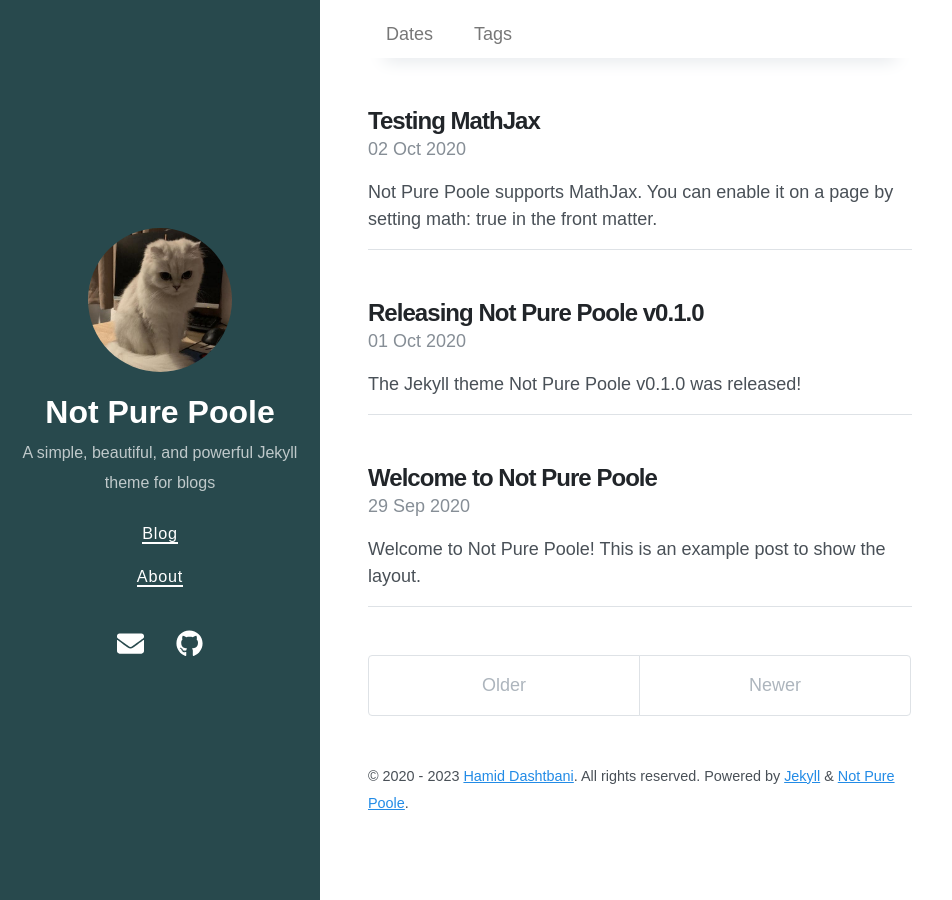
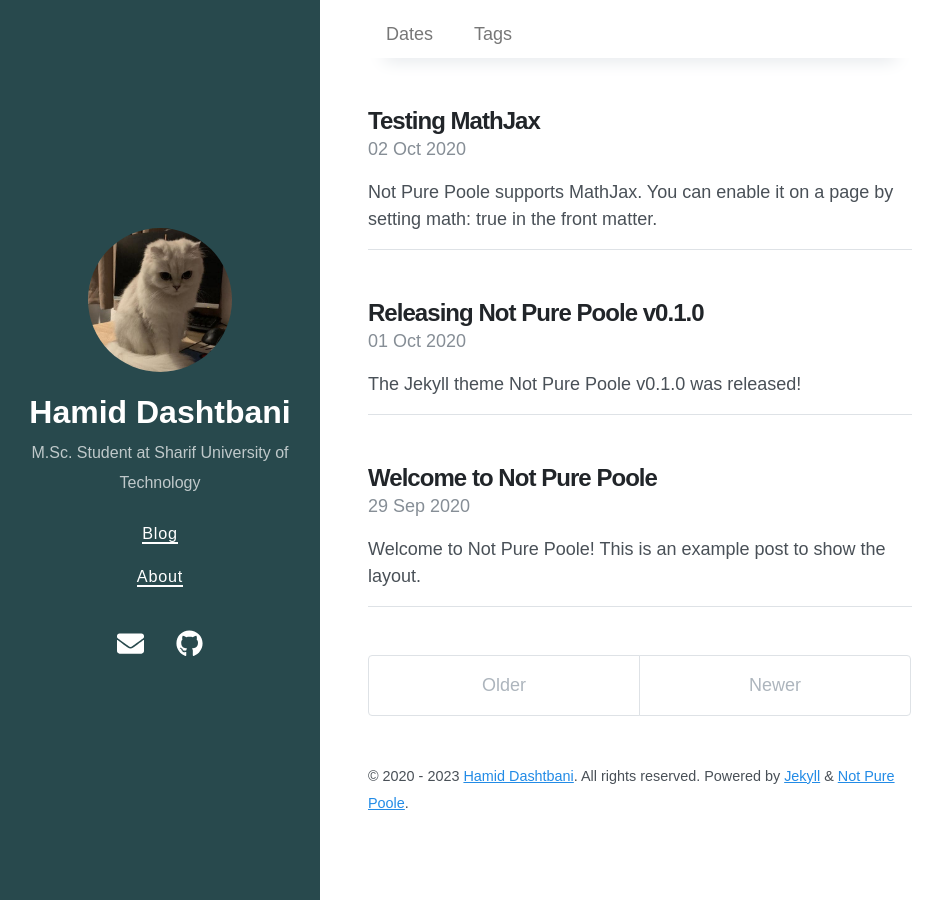
Before and after one commit to HamidDasht/hamiddasht.github.io, a Jekyll site: the page built from index.html, in a window 1280 px wide. Shown: the whole page, without its empty margins (0-952 px from the left). Built offline with Jekyll 4.4.1, drawn with Linux system fonts in a browser that asks for light colours; nearby versions of some CDN libraries; the list of posts is cut into pages by our own code.

Commit message:
init commit

```diff
--- a/_config.yml
+++ b/_config.yml
@@ -1,7 +1,7 @@
 # Setup
-title: Not Pure Poole
-description: A simple, beautiful, and powerful Jekyll theme for blogs
-url: https://vszhub.github.io
+title: Hamid Dashtbani
+description: M.Sc. Student at Sharif University of Technology
+url: https://hamiddasht.github.io
 avatar: /avatar.jpeg
 paginate: 5
 permalink: pretty
@@ -30,7 +30,7 @@ exclude:
 # Optimize Jekyl SEO Tag
 logo: logo.png
 social:
-  name: Songzi Vong
+  name: Hamid Dashtbani
   links:
     - https://github.com/hamiddasht
 google_site_verification: xxxxx
```
